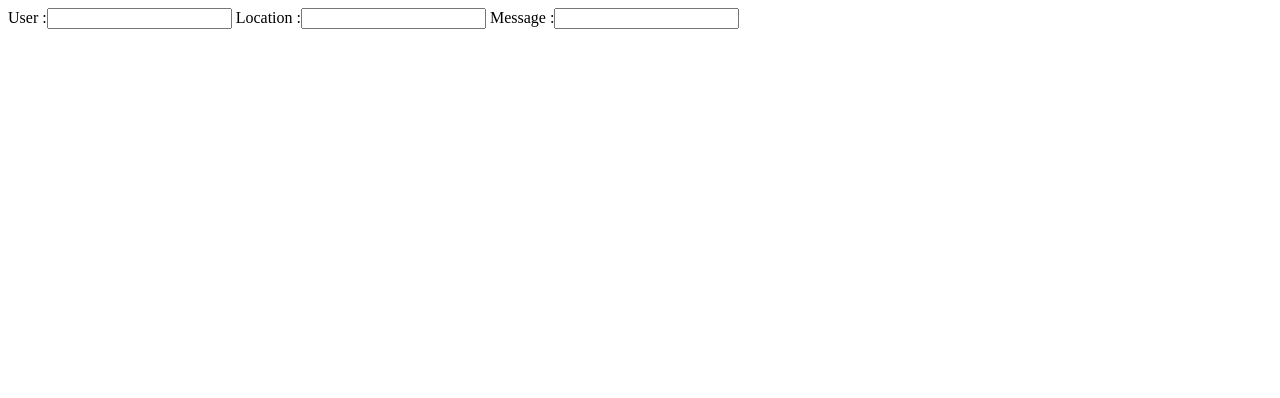
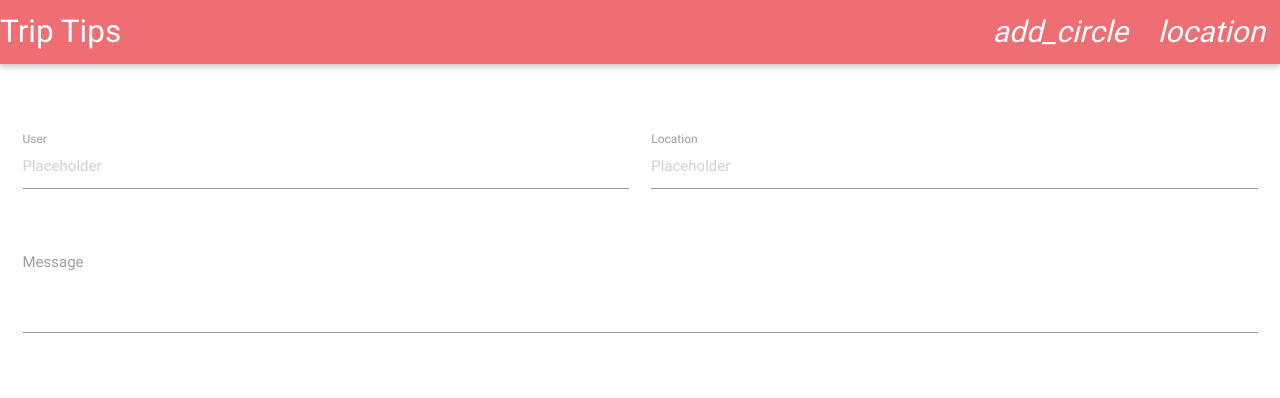
Before and after one commit to Kakyo/TripTips, a website: page PostForm.html in a window 1280 px wide. Drawn offline with Linux system fonts and the light colour scheme.

Commit message:
add stayling to form

```diff
--- a/PostForm.html
+++ b/PostForm.html
@@ -1,7 +1,46 @@
-<html>
-<form>
-	<label>User :<input type="text" /></label>
-	<label>Location :<input type="text" /></label>
-	<label>Message :<input type="textarea" /></label>
-</form>
-<html>
+<!DOCTYPE html>
+<html lang="en">
+<head>
+  <meta charset="UTF-8">
+  <title>Trip Tips</title>
+</head>
+  <link href="http://fonts.googleapis.com/icon?family=Material+Icons" rel="stylesheet">
+  <link rel="stylesheet" href="bower_components/Materialize/bin/materialize.css" />
+  <body>
+
+  <nav>
+    <div class="nav-wrapper">
+      <a href="#" class="brand-logo">Trip Tips</a>
+      <ul id="nav-mobile" class="right">
+        <li><a href="#"><i class="materialize-icons">add_circle</i> Add a tip</a></li>
+        <li><a href="#"><i class="materialize-icons">location</i> Places</a></li>
+      </ul>
+    </div>
+  </nav>
+
+  <div id="body">
+  <div class="row">
+	<form class="col s12">
+	<div class="row">
+        <div class="input-field col s6">
+          <input placeholder="Placeholder" id="User" type="text" class="validate">
+          <label for="User">User</label>
+	     </div>
+        <div class="input-field col s6">
+          <input placeholder="Placeholder" id="Location" type="text" class="validate">
+          <label for="Location">Location</label>
+	     </div>
+	 </div>
+	<div class="row">
+        <div class="input-field col s12">
+          <textarea id="Message" class="materialize-textarea"></textarea>
+          <label for="Message">Message</label>
+	     </div>
+	 </div>
+	</form>
+	 </div>
+
+	  <script src="bower_components/jquery/dist/jquery.min.js"></script>
+	  <script src="bower_components/Materialize/bin/materialize.js"></script>
+	</body>
+</html>
```
